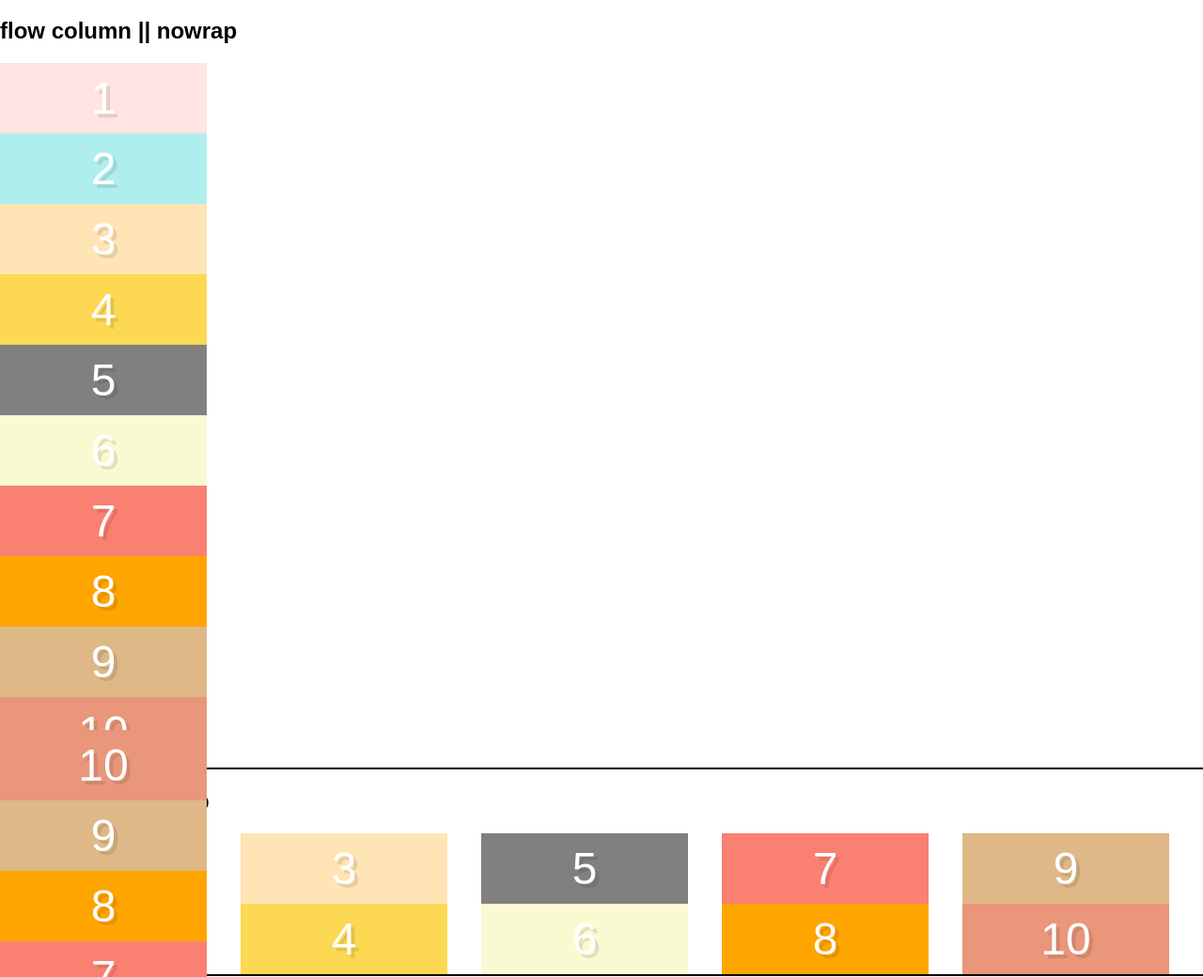
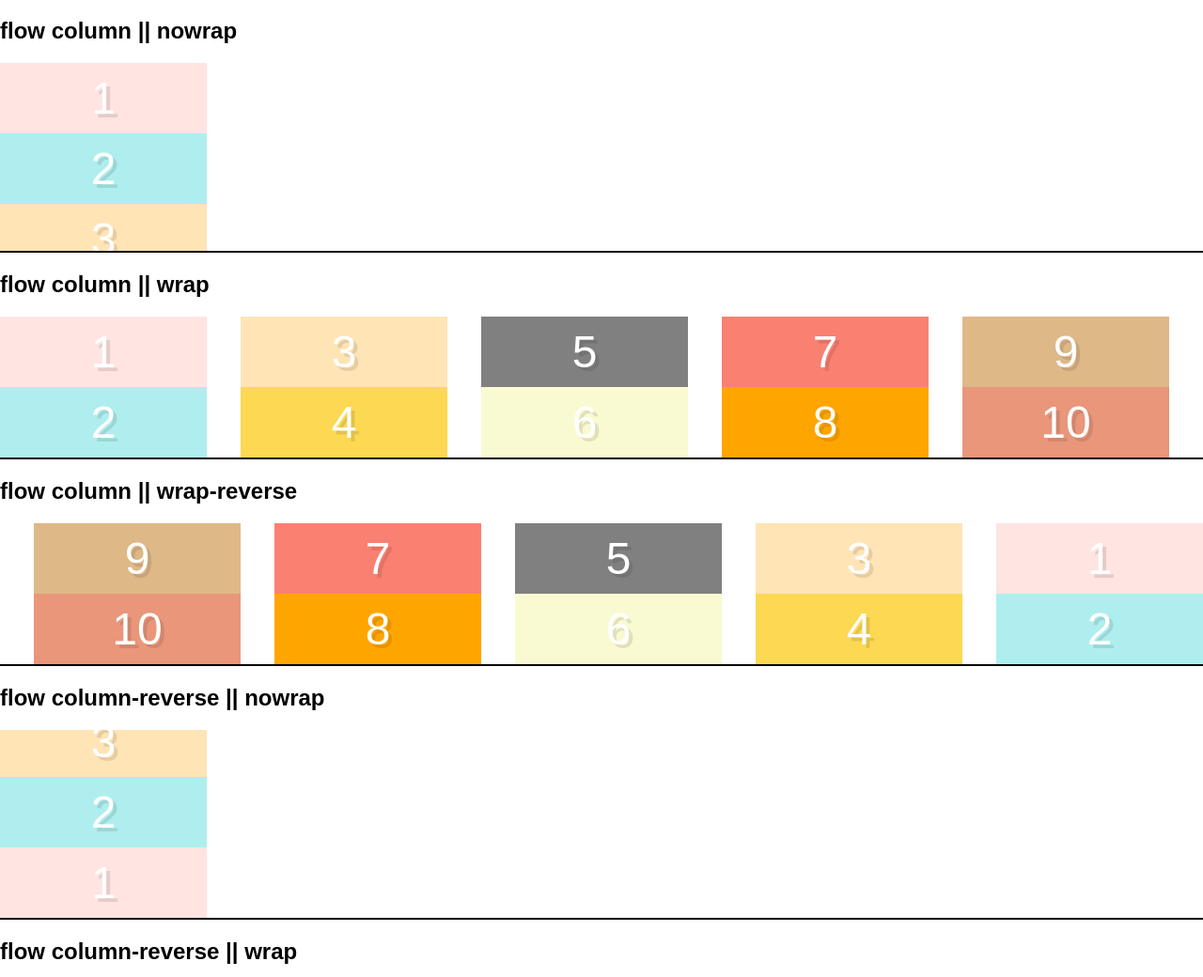
Before and after one commit to polarlights/css3_flexbox_demos, a plain HTML site: page flex-flow/index.html in a window 1280 px wide. Shown: the part 1315-2355 px from the top of the page at 94% size. Drawn offline with Linux system fonts and the light colour scheme.

Commit message:
make the overflow content scrollable

```diff
--- a/flex-flow/style.css
+++ b/flex-flow/style.css
@@ -65,8 +65,9 @@
   flex-flow: column-reverse wrap-reverse;
 }
 
-.column-reverse-nowrap, .column-wrap, .column-wrap-reverse, .column-reverse-nowrap, .column-reverse-wrap, .column-reverse-wrap-reverse {
+.column-nowrap, .column-wrap, .column-wrap-reverse, .column-reverse-nowrap, .column-reverse-wrap, .column-reverse-wrap-reverse {
    max-height: 200px;
+   overflow-y: auto;
 }
 
 .row {
```
